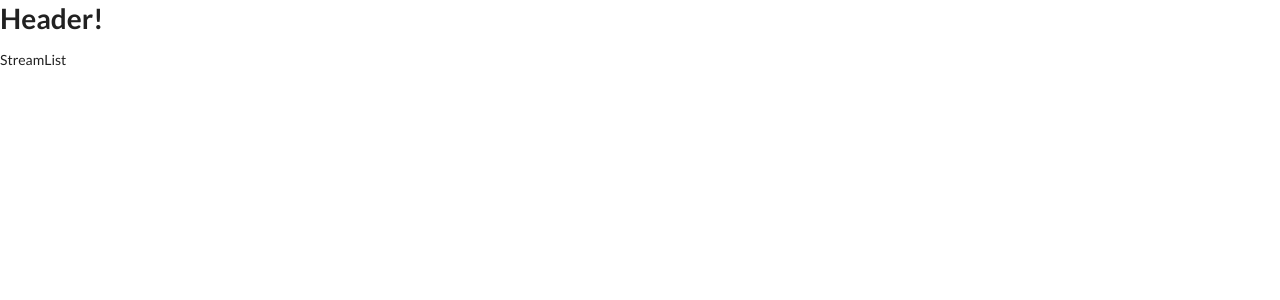
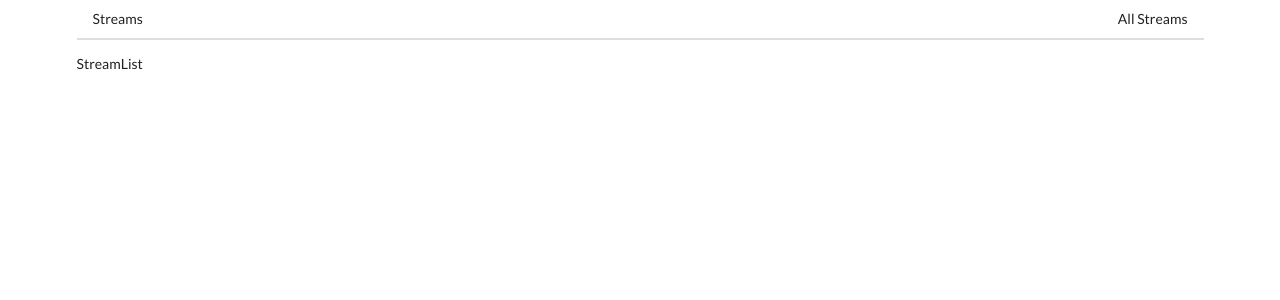
Before and after one commit to SOunit/OLD_streams, a React (Create React App) app in the folder client/: page / in a window 1280 px wide. Shown: the top 300 px of the page. Built offline with nearby package versions, Linux system fonts and the light colour scheme.

Commit message:
added header

```diff
--- a/client/src/components/App.js
+++ b/client/src/components/App.js
@@ -1,17 +1,18 @@
 import React from 'react';
+import { BrowserRouter, Route } from 'react-router-dom';
 import StreamCreate from './streams/StreamCreate';
 import StreamDelete from './streams/StreamDelete';
 import StreamList from './streams/StreamList';
 import StreamShow from './streams/StreamShow';
 import StreamEdit from './streams/StreamEdit';
-import { BrowserRouter, Route } from 'react-router-dom';
+import Header from './Header';
 
 const App = () => {
   return (
-    <div>
-      <h1>Header!</h1>
+    <div className='ui container'>
       <BrowserRouter>
         <div>
+          <Header />
           <Route path='/' exact component={StreamList}></Route>
           <Route path='/streams/create' component={StreamCreate}></Route>
           <Route path='/streams/edit' component={StreamEdit}></Route>
--- /dev/null
+++ b/client/src/components/Header.js
@@ -0,0 +1,19 @@
+import React from 'react';
+import { Link } from 'react-router-dom';
+
+const Header = () => {
+  return (
+    <div className='ui secondary pointing menu'>
+      <Link to='/' className='item'>
+        Streams
+      </Link>
+      <div className='right menu'>
+        <Link to='/' className='item'>
+          All Streams
+        </Link>
+      </div>
+    </div>
+  );
+};
+
+export default Header;
```
